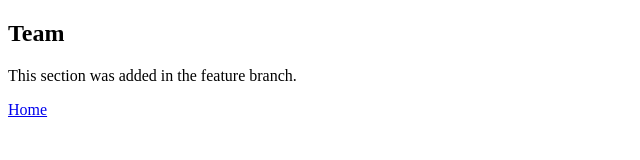
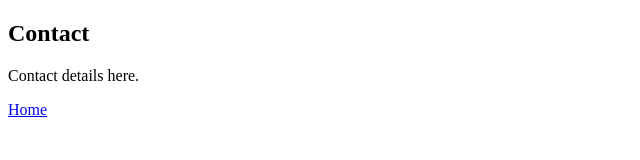
Before and after one commit to samanvay-kumar/Git_Assignment, a plain HTML site: page about.html in a window 1280 px wide. Shown: the whole page, without its empty margins (0-640 px from the left). Drawn offline with Linux system fonts and the light colour scheme.

Commit message:
Add contact section

```diff
--- a/about.html
+++ b/about.html
@@ -4,8 +4,8 @@
     <title>About Page</title>
 </head>
 <body>
-    <h2>Team</h2>
-    <p>This section was added in the feature branch.</p>
+    <h2>Contact</h2>
+    <p>Contact details here.</p>
     <a href="index.html">Home</a>
 </body>
 </html>
```
